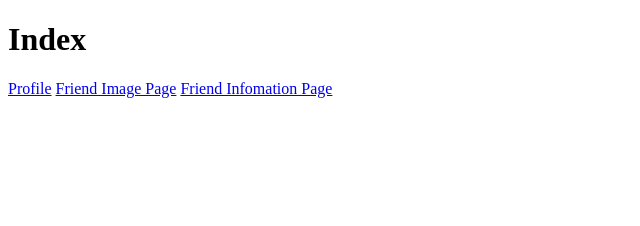
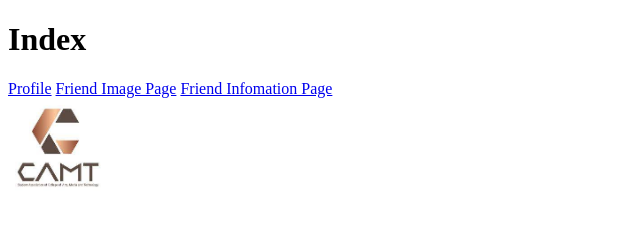
Before and after one commit to MarkWSTWRTNR/LAB03_GitFlows, a plain HTML site: page index.html in a window 1280 px wide. Shown: the whole page, without its empty margins (0-640 px from the left). Drawn offline with Linux system fonts and the light colour scheme.

Commit message:
1.12 final product

```diff
--- a/index.html
+++ b/index.html
@@ -14,7 +14,7 @@
 
         <a href="FriendInfo.html">Friend Infomation Page</a>
 
-
-
+    <br>
+        <img src="CamtImg.jpg" alt="CamtImg" height="100" width="100">
     </body>
 </html>
```
Also changed, not shown: CamtImg.jpg (added).
